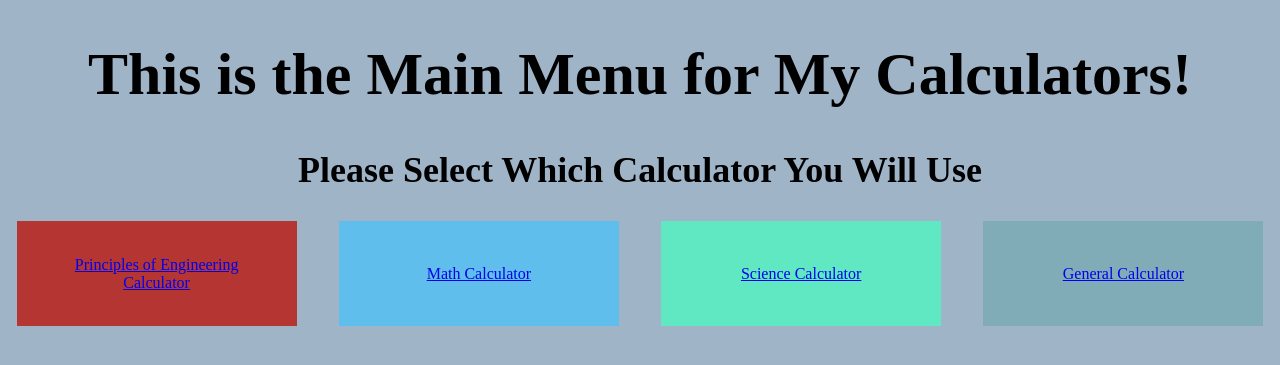
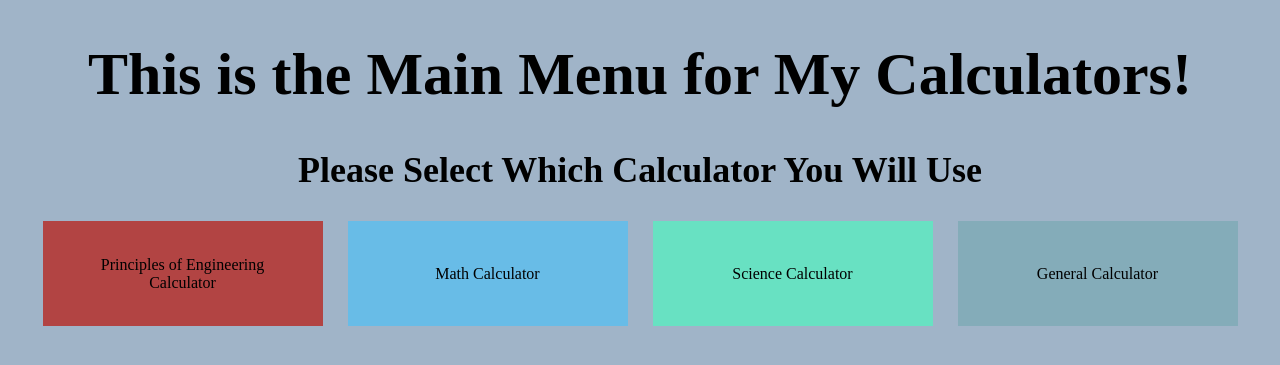
Before and after one commit to bmidd7/bmidd7.github.io, a Django app: page / in a window 1280 px wide. Shown: the top 365 px of the page. Run offline with Django 5.2, Linux system fonts and the light colour scheme.

Commit message:
updated buttons and other css

```diff
--- a/Equations/Calculator/Static/HomeScreen/css/Style.css
+++ b/Equations/Calculator/Static/HomeScreen/css/Style.css
@@ -12,33 +12,52 @@
   display: flex;
   flex-wrap: wrap;
   gap: 25px;
+  justify-content: center;
 }
 
-#Container > div {
-  margin: auto;
+#Container > div a {
   padding: 25px;
   width: 230px;
   height: 55px;
+  text-decoration: none;
+  color: rgb(0, 0, 0);
   text-align: center;
   display: flex;
+  flex-wrap: wrap;
   justify-content: center;
   align-items: center;
 }
 
 #POE {
-  background-color: rgba(186, 22, 12, 0.8);
+  background-color: rgba(186, 22, 12, 0.7);
+}
+
+#POE a:hover {
+  cursor: pointer;
 }
 
 #Math {
-  background-color: rgba(80, 193, 245, 0.8);
+  background-color: rgba(80, 193, 245, 0.7);
+}
+
+#Math a:hover {
+  cursor: pointer;
 }
 
 #Science {
-  background-color: rgba(80, 245, 193, 0.8);
+  background-color: rgba(80, 245, 193, 0.7);
+}
+
+#Science a:hover {
+  cursor: pointer;
 }
 
 #General {
-  background-color: rgba(120, 170, 180, 0.8);
+  background-color: rgba(120, 170, 180, 0.7);
+}
+
+#General a:hover {
+  cursor: pointer;
 }
 
 h1 {
--- a/Equations/Calculator/Static/HomeScreen/css/Style.scss
+++ b/Equations/Calculator/Static/HomeScreen/css/Style.scss
@@ -1,11 +1,16 @@
 $DesktopBackgroundColor: rgba(160, 180, 200, 1);
 $MobileBackgrounColor: rgb(250, 162, 100);
 
-$BackgroundForPOEButton: rgba(186, 22, 12, 0.8);
-$BackgroundForMathButton: rgba(80, 193, 245, 0.8);
-$BackgroundForScienceButton: rgba(80, 245, 193, 0.8);
-$BackgroundForGeneralButton: rgba(120, 170, 180, 0.8);
+$BackgroundForPOEButton: rgba(186, 22, 12, 0.7);
+$BackgroundForMathButton: rgba(80, 193, 245, 0.7);
+$BackgroundForScienceButton: rgba(80, 245, 193, 0.7);
+$BackgroundForGeneralButton: rgba(120, 170, 180, 0.7);
 
+
+$ButtonWidth: 230px;
+$ButtonHeight: 55px;
+
+$ColorOfButtonText: rgba(0, 0, 0, 1);
 
 
 @media (max-width:600px){
@@ -25,33 +30,54 @@ $BackgroundForGeneralButton: rgba(120, 170, 180, 0.8);
     display: flex;
     flex-wrap: wrap;
     gap: 25px;
+    justify-content: center;
 };
 
-#Container > div {
-    margin: auto;
+#Container > div a{
     padding: 25px;
-    width: 230px;
-    height: 55px;
+    width: $ButtonWidth;
+    height: $ButtonHeight;
+    text-decoration: none;
+    color: $ColorOfButtonText;
     text-align: center;
     display: flex;
+    flex-wrap: wrap;
     justify-content: center;
     align-items: center;
 };
 
+
+
 #POE{
     background-color: $BackgroundForPOEButton
+};
+
+#POE a:hover{
+    cursor: pointer;
 };
 
 #Math{
     background-color: $BackgroundForMathButton
 };
 
+#Math a:hover{
+    cursor: pointer;
+};
+
 #Science{
     background-color: $BackgroundForScienceButton
 };
 
+#Science a:hover{
+    cursor: pointer;
+};
+
 #General{
     background-color: $BackgroundForGeneralButton
+};
+
+#General a:hover{
+    cursor: pointer;
 };
 
 
```
Also changed, not shown: 1 other file.
